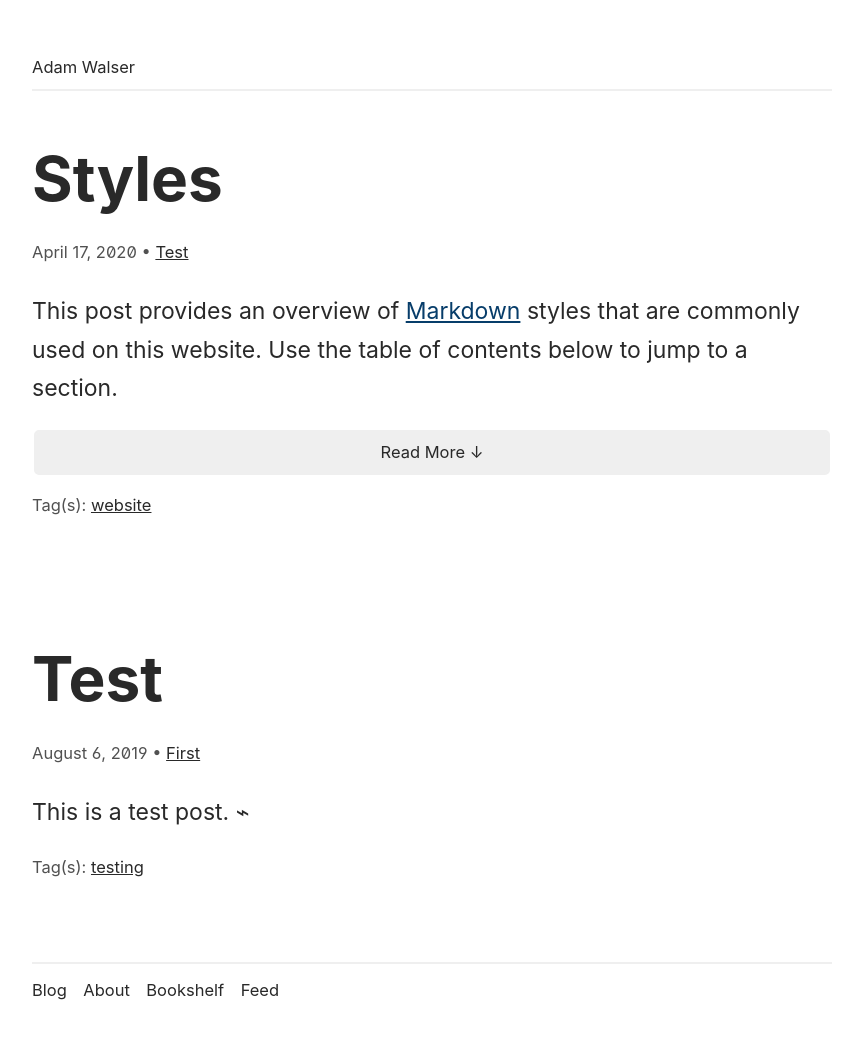
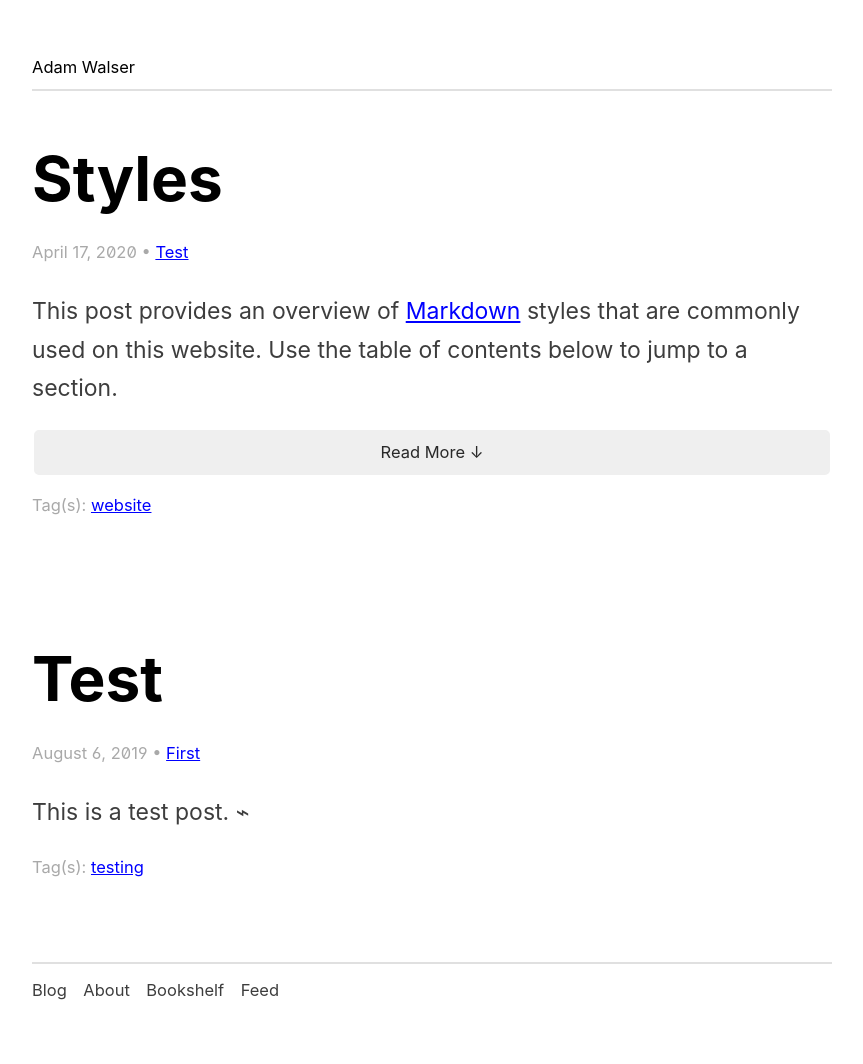
Before and after one commit to ajpwalser/ajpwalser.github.io, a Jekyll site: the page built from index.html, in a window 1280 px wide. Shown: the whole page, without its empty margins (208-1071 px from the left). Built offline with Jekyll 4.4.1, drawn with Linux system fonts in a browser that asks for light colours; some web fonts are replaced; the list of posts is cut into pages by our own code.

Commit message:
Update style.css

```diff
--- a/css/style.css
+++ b/css/style.css
@@ -7,14 +7,14 @@
 /* Body */
 
 body {
-	background: rgb(255, 255, 255);
+	background: rgba(255, 255, 255, 0.8);
 	margin: 1em auto;
 	max-width: 800px;
 	line-height: 1.66;
 	font-family: 'Inter', -apple-system, BlinkMacSystemFont, Segoe UI, Helvetica, Arial, sans-serif, Apple Color Emoji, Segoe UI Emoji, Segoe UI Symbol;
 	font-feature-settings: "ss01", "zero";
 	font-size: 23px;
-	color: rgb(41, 41, 41);
+	color: rgba(0, 0, 0, 0.76);
 	padding: 1em;
 }
 
@@ -37,12 +37,12 @@
 }
 
 footer a {
-	color: rgb(41, 41, 41) !important;
+	color: rgba(0, 0, 0, 0.76) !important;
 	text-decoration: none !important;
 }
 
 footer a:hover {
-	color: rgb(41, 41, 41) !important;
+	color: rgba(0, 0, 0, 0.76) !important;
 }
 
 footer ul {
@@ -58,26 +58,30 @@
 /* Links */
 
 a:link {
-	color: rgb(7, 61, 106);
-	text-decoration: underline;
+	color: rgb(0, 0, 255);
+	transition: color 0.2s ease-out;
 }
 
 a:visited {
-	color: rgb(7, 61, 106);
-	text-decoration: underline;
+	color: rgb(0, 0, 255);
 }
 
 a:hover {
-	color: rgb(7, 61, 106);
-	text-decoration: none;
+	color: rgb(0, 0, 128);
 }
 
 a:active {
-	color: rgb(7, 61, 106);
-	text-decoration: none;
+	color: rgb(0, 0, 255);
 }
 
 /* Headings */
+
+h1,
+h2,
+h3,
+h4 {
+	color: rgba(0, 0, 0, 1);
+}
 
 h1 {
 	font-size: 3.2em;
@@ -91,12 +95,12 @@
 }
 
 .header a {
-	color: rgb(41, 41, 41) !important;
+	color: rgba(0, 0, 0, 1) !important;
 	text-decoration: none !important;
 }
 
 .header a:hover {
-	color: rgb(41, 41, 41) !important;
+	color: rgba(0, 0, 0, 1) !important;
 }
 
 h2 {
@@ -105,12 +109,12 @@
 }
 
 h2 a {
-	color: rgb(41, 41, 41) !important;
+	color: rgba(0, 0, 0, 1) !important;
 	text-decoration: none !important;
 }
 
 h2 a:hover {
-	color: rgb(41, 41, 41) !important;
+	color: rgba(0, 0, 0, 1) !important;
 	text-decoration: none;
 }
 
@@ -132,7 +136,7 @@
 .meta,
 figcaption {
 	font-size: 0.718em;
-	color: rgb(81, 81, 81);
+	color: rgb(169, 169, 169);
 }
 
 p.time {
@@ -140,13 +144,11 @@
 }
 
 .meta a {
-	color: rgb(41, 41, 41) !important;
-	text-decoration: underline !important;
+	color: rgb(0, 0, 255) !important;
 }
 
 .meta a:hover {
-	color: rgb(81, 81, 81) !important;
-	text-decoration: none !important;
+	color: rgb(0, 0, 128) !important;
 }
 
 /* Blockquotes */
@@ -154,10 +156,10 @@
 blockquote {
 	font-style: italic;
 	font-weight: 500;
-	color: rgb(41, 41, 41);
+	color: rgba(0, 0, 0, 0.76);
 	margin: 1em auto;
 	padding-left: 1em;
-	border-left: 2px solid rgb(239, 239, 239);
+	border-left: 2px solid rgba(0, 0, 0, 0.12);
 }
 
 /* Code formatting */
@@ -175,8 +177,8 @@
 	-webkit-border-radius: 5px;
 	-moz-border-radius: 5px;
 	border-radius: 5px;
-	background-color: rgb(41, 41, 41);
-	color: rgb(255, 255, 255);
+	background-color: rgba(0, 0, 0, 0.76);
+	color: rgba(255, 255, 255, 0.8);
 	overflow: auto;
 	padding: 1em;
 	padding-left: 1em;
@@ -188,7 +190,7 @@
 hr {
 	border: 0;
 	height: 0;
-	border-top: 2px solid rgb(239, 239, 239);
+	border-top: 2px solid rgba(0, 0, 0, 0.12);
 }
 
 /* Lists */
@@ -205,7 +207,7 @@
 	line-height: 1.25em;
 }
 
-ul.headline a {
+/* ul.headline a {
 	color: rgb(41, 41, 41);
 	text-decoration: underline;
 }
@@ -213,7 +215,7 @@
 ul.headline a:hover {
 	color: rgb(41, 41, 41);
 	text-decoration: none;
-}
+} */
 
 ol {
 	padding: 0;
@@ -228,9 +230,7 @@
 }
 
 figcaption {
-	font-size: 0.718em;
 	text-align: center;
-	color: rgb(119, 119, 119);
 }
 
 .full-width {
```
